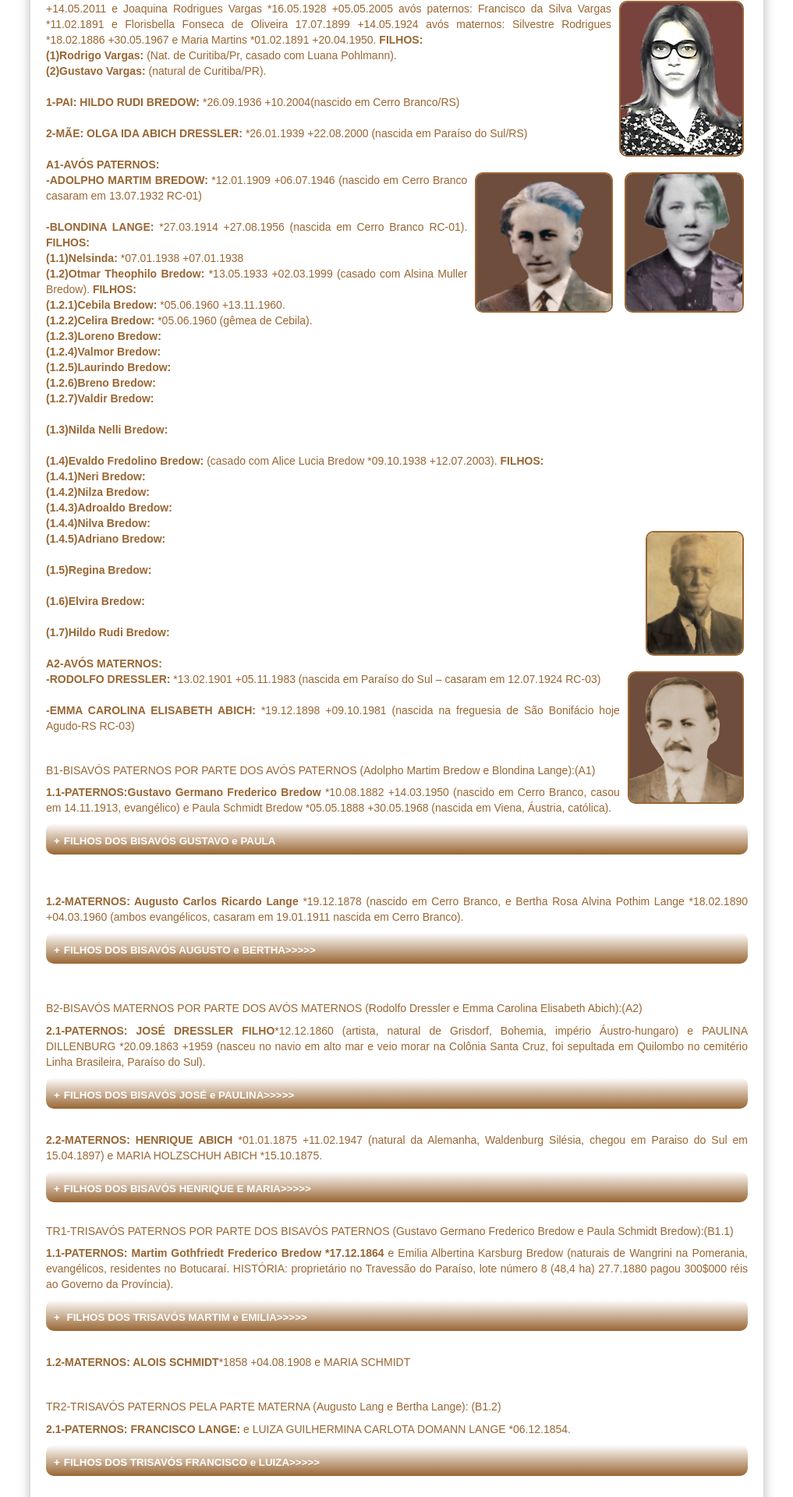
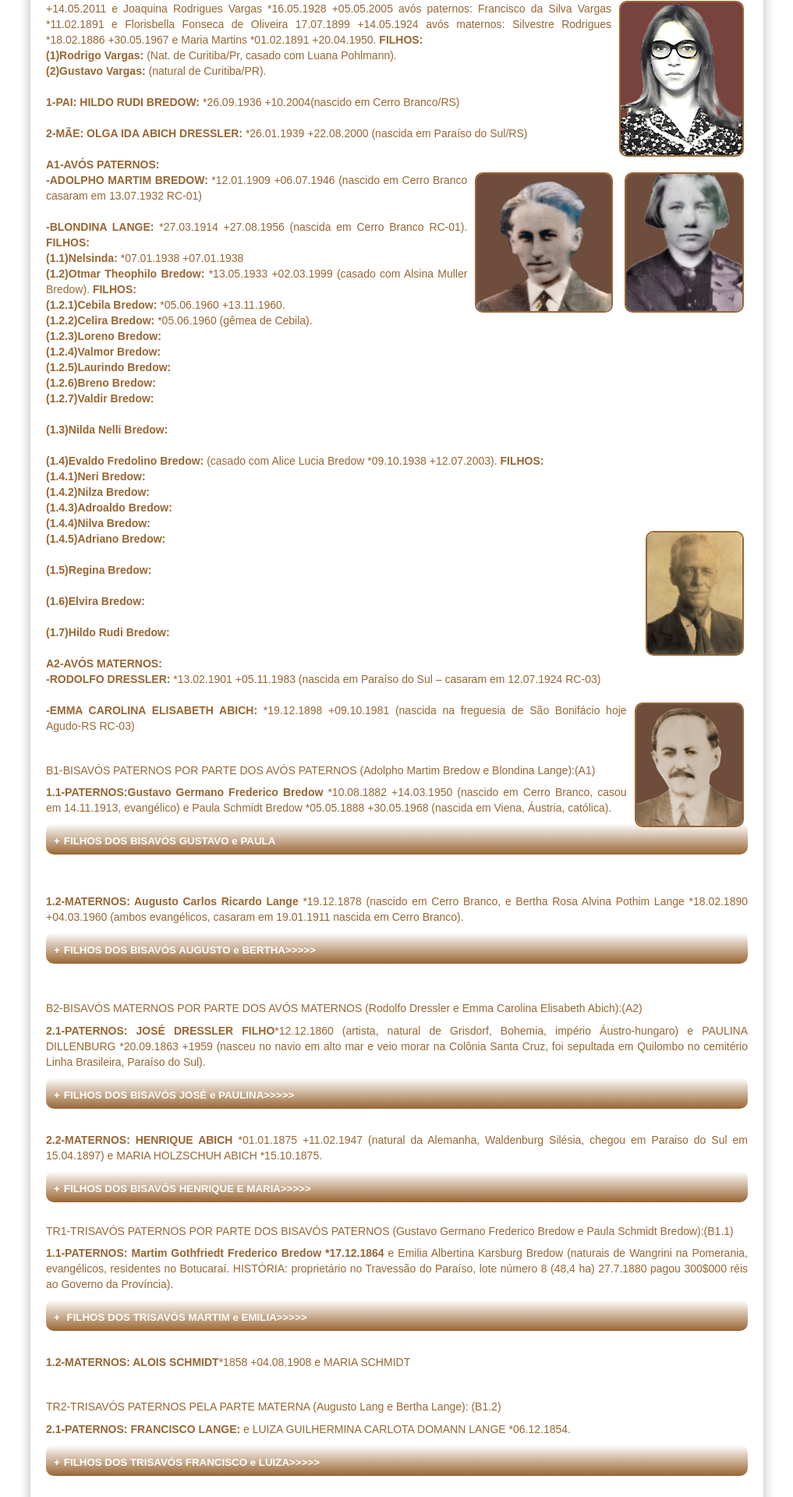
Before and after one commit to claudiovargas1955/claudiovargas1955.github.io, a Jekyll site: the page built from _pages/arvore-genealogica-de-roselia-renita-bredow.html, in a window 1280 px wide. Shown: the part 1041-2961 px from the top of the page at 78% size, without its empty margins (131-1148 px from the left). Built offline with Jekyll 4.4.1, drawn with Linux system fonts in a browser that asks for light colours; some web fonts are replaced.

Commit message:
Update arvore-genealogica-de-roselia-renita-bredow.html

```diff
--- a/_pages/arvore-genealogica-de-roselia-renita-bredow.html
+++ b/_pages/arvore-genealogica-de-roselia-renita-bredow.html
@@ -126,8 +126,9 @@
 
 
 <b>A2-AVÓS MATERNOS:</b><br>
-<img class="dir1" style="float:right"; src="/images/bisavo.jpg"; height="170px"; title="bisavô Gustavo Germano Frederico Bredow";/>
+
 <b>-RODOLFO DRESSLER:</b> *13.02.1901 +05.11.1983 (nascida em Paraíso do Sul – casaram em 12.07.1924 RC-03)<br/><br/>
+<img class="dir1" style="float:right"; src="/images/bisavo.jpg"; height="160px"; title="bisavô Gustavo Germano Frederico Bredow";/>
 <b>-EMMA CAROLINA ELISABETH ABICH:</b> *19.12.1898 +09.10.1981 (nascida na freguesia de São Bonifácio hoje Agudo-RS RC-03)</p> <br>
 
 
```
